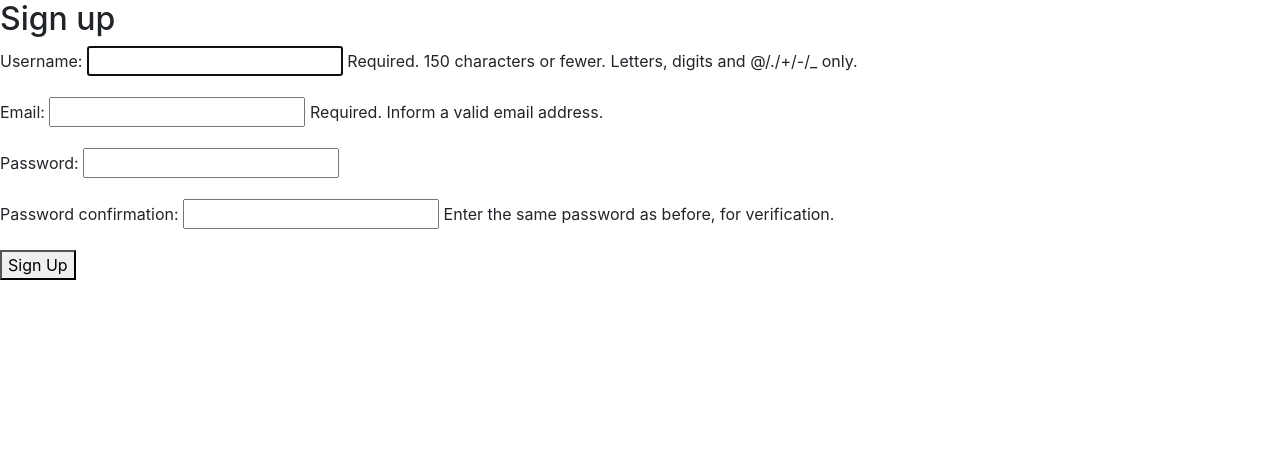
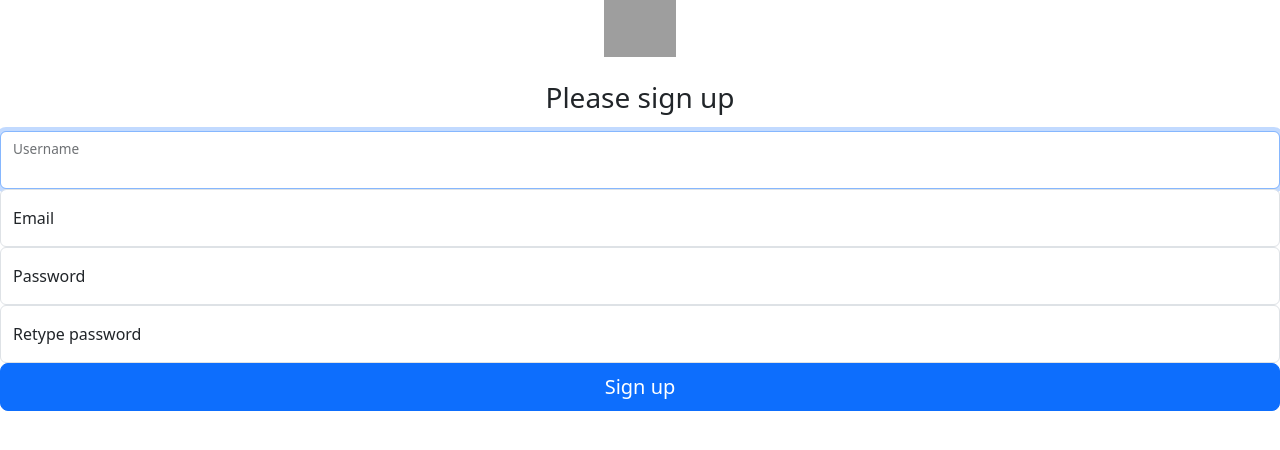
Before and after one commit to Koinegen/test_django_project, a Django app: page /accounts/signup/ in a window 1280 px wide. Shown: the top 450 px of the page. Run offline with Django 4.2, Linux system fonts and the light colour scheme; some libraries are stand-ins or nearby versions; grey boxes are pictures that could not be loaded.

Commit message:
master(feat): created login and register pages with confirmation via email

```diff
--- a/app/accounts/forms.py
+++ b/app/accounts/forms.py
@@ -1,6 +1,8 @@
 from django import forms
-from django.contrib.auth.forms import UserCreationForm
+from django.contrib.auth.forms import UserCreationForm, AuthenticationForm, UsernameField
 from django.contrib.auth.models import User
+
+
 
 
 class SignUpForm(UserCreationForm):
--- a/app/accounts/urls.py
+++ b/app/accounts/urls.py
@@ -5,7 +5,7 @@ from . import views as core_views
 urlpatterns = [
     path('signup/', core_views.signup, name='signup'),
     path('account_activation_sent/', core_views.account_activation_sent, name='account_activation_sent'),
-    re_path(r'activate/(?P<uidb64>[0-9A-Za-z_\-]*)/(?P<token>[0-9A-Za-z]{1,13}-[0-9A-Za-z]{1,20})',
+    re_path(r'activate/(?P<uidb64>[0-9A-Za-z_\-]*)/(?P<token>[0-9A-Za-z]{1,13}-[0-9A-Za-z]{1,32})',
         core_views.activate, name='activate')
     # re_path(r'activate/(?P<uidb64>.*)/(?P<token>.*)', core_views.activate, name='activate')
 ]
--- a/app/accounts/views.py
+++ b/app/accounts/views.py
@@ -38,7 +38,6 @@ def activate(request, uidb64, token):
         user = User.objects.get(pk=uid)
     except (TypeError, ValueError, OverflowError, User.DoesNotExist):
         user = None
-
     if user is not None and account_activation_token.check_token(user, token):
         user.is_active = True
         user.profile.email_confirmed = True
--- a/app/templates/base.html
+++ b/app/templates/base.html
@@ -1,27 +1,41 @@
+{% load static %}
 <!DOCTYPE html>
 <html lang="en">
 
 <head>
     <title>{% block title %}{% endblock %}</title>
+{#    <meta name="viewport" content="width=device-width, initial-scale=1, shrink-to-fit=no">#}
+    <!-- CSS only -->
+    <link href="https://cdn.jsdelivr.net/npm/bootstrap@5.3.0-alpha1/dist/css/bootstrap.min.css" rel="stylesheet"
+          integrity="sha384-GLhlTQ8iRABdZLl6O3oVMWSktQOp6b7In1Zl3/Jr59b6EGGoI1aFkw7cmDA6j6gD" crossorigin="anonymous">
 
-    <!-- CSS only -->
-    <link rel="stylesheet" href="https://stackpath.bootstrapcdn.com/bootstrap/4.5.0/css/bootstrap.min.css"
-        integrity="sha384-9aIt2nRpC12Uk9gS9baDl411NQApFmC26EwAOH8WgZl5MYYxFfc+NcPb1dKGj7Sk" crossorigin="anonymous">
 
-    <!-- JS, Popper.js, and jQuery -->
-    <script src="https://code.jquery.com/jquery-3.5.1.slim.min.js"
-        integrity="sha384-DfXdz2htPH0lsSSs5nCTpuj/zy4C+OGpamoFVy38MVBnE+IbbVYUew+OrCXaRkfj"
+    <script src="https://cdn.jsdelivr.net/npm/@popperjs/core@2.11.6/dist/umd/popper.min.js"
+            integrity="sha384-oBqDVmMz9ATKxIep9tiCxS/Z9fNfEXiDAYTujMAeBAsjFuCZSmKbSSUnQlmh/jp3"
             crossorigin="anonymous"></script>
-    <script src="https://cdn.jsdelivr.net/npm/popper.js@1.16.0/dist/umd/popper.min.js"
-        integrity="sha384-Q6E9RHvbIyZFJoft+2mJbHaEWldlvI9IOYy5n3zV9zzTtmI3UksdQRVvoxMfooAo"
+    <script src="https://cdn.jsdelivr.net/npm/bootstrap@5.3.0-alpha1/dist/js/bootstrap.min.js"
+            integrity="sha384-mQ93GR66B00ZXjt0YO5KlohRA5SY2XofN4zfuZxLkoj1gXtW8ANNCe9d5Y3eG5eD"
             crossorigin="anonymous"></script>
-    <script src="https://stackpath.bootstrapcdn.com/bootstrap/4.5.0/js/bootstrap.min.js"
-        integrity="sha384-OgVRvuATP1z7JjHLkuOU7Xw704+h835Lr+6QL9UvYjZE3Ipu6Tp75j7Bh/kR0JKI"
-        crossorigin="anonymous"></script>
+    {#    <link rel="stylesheet" href="https://stackpath.bootstrapcdn.com/bootstrap/4.5.0/css/bootstrap.min.css"#}
+    {#          integrity="sha384-9aIt2nRpC12Uk9gS9baDl411NQApFmC26EwAOH8WgZl5MYYxFfc+NcPb1dKGj7Sk" crossorigin="anonymous">#}
+    {##}
+    {#    <!-- JS, Popper.js, and jQuery -->#}
+    {#    <script src="https://code.jquery.com/jquery-3.5.1.slim.min.js"#}
+    {#            integrity="sha384-DfXdz2htPH0lsSSs5nCTpuj/zy4C+OGpamoFVy38MVBnE+IbbVYUew+OrCXaRkfj"#}
+    {#            crossorigin="anonymous"></script>#}
+    {#    <script src="https://cdn.jsdelivr.net/npm/popper.js@1.16.0/dist/umd/popper.min.js"#}
+    {#            integrity="sha384-Q6E9RHvbIyZFJoft+2mJbHaEWldlvI9IOYy5n3zV9zzTtmI3UksdQRVvoxMfooAo"#}
+    {#            crossorigin="anonymous"></script>#}
+    {#    <script src="https://stackpath.bootstrapcdn.com/bootstrap/4.5.0/js/bootstrap.min.js"#}
+    {#            integrity="sha384-OgVRvuATP1z7JjHLkuOU7Xw704+h835Lr+6QL9UvYjZE3Ipu6Tp75j7Bh/kR0JKI"#}
+    {#            crossorigin="anonymous"></script>#}
+
+{% block head %}
+{% endblock %}
 
 </head>
-<body>
-    {% block header %}
+<body class="text-center">
+{% block navbar %}
 {% endblock %}
 {% block content %}
 {% endblock %}
--- a/app/templates/lk/home_lk.html
+++ b/app/templates/home.html
@@ -1,6 +1,8 @@
-{% extends 'lk/base_lk.html' %}
+{% extends 'base_navbar.html' %}
 
 {% block title %} Home {% endblock %}
+
+{{ navbar }}
 
 {% block content %}
 <main role="main">
--- a/app/templates/registration/signup.html
+++ b/app/templates/registration/signup.html
@@ -1,13 +1,100 @@
-<!-- templates/registration/signup.html -->
-{% extends "base.html" %}
+{% extends 'base.html' %}
+{% load static %}
+{% block head %}
+    <link rel="stylesheet" href="{% static 'css/signup.css' %}">
+{% endblock %}
 
-{% block title %}Sign Up{% endblock %}
+{% block title %}Sign up{% endblock %}
+{% block content %}
+    <main class="form-signin w-100 m-auto">
+        {% if messages %}
+            <div class="notification is-danger">
+                {% for message in messages %}
+                    <div class="alert alert-{{ message.tags }}">{{ message }}</div>
+                {% endfor %}
+            </div>
+        {% endif %}
 
-{% block content %}
-  <h2>Sign up</h2>
-  <form method="post">
-    {% csrf_token %}
-    {{ form.as_p }}
-    <button type="submit">Sign Up</button>
-  </form>
+        <form method="post">
+            {% csrf_token %}
+            <img class="mb-4" src="{% static 'i/django_logo.png' %}" alt="" width="72" height="57">
+            <h1 class="h3 mb-3 fw-normal">Please sign up</h1>
+            <div class="form-floating">
+                <input type="text" maxlength="150" autofocus name="username" class="form-control" required
+                       id="id_username"
+                       placeholder="Username">
+                <label for="id_username">Username</label>
+{#                <span class="helptext">Required. 150 characters or fewer. Letters, digits and @/./+/-/_ only.</span>#}
+            </div>
+
+            <div class="form-floating">
+                <input type="email" name="email" maxlength="254" required class="form-control" id="id_email"
+                       placeholder="name@example.com">
+                <label for="id_email">Email</label>
+{#                <span class="helptext">Required. Inform a valid email address.</span>#}
+            </div>
+
+            <div class="form-floating">
+                <input type="password" name="password1" class="form-control" required id="id_password1"
+                       autocomplete="new-password" placeholder="Password">
+                <label for="id_password1">Password</label>
+            </div>
+
+            <div class="form-floating">
+                <input type="password" name="password2" class="form-control" required id="id_password2"
+                       autocomplete="new-password" placeholder="Retype password">
+                <label for="id_password2">Retype password</label>
+            </div>
+            <button class="w-100 btn btn-lg btn-primary" type="submit">Sign up</button>
+        </form>
+    </main>
+
+
+{#            <h2>Sign up</h2>#}
+{#            <form method="post">#}
+{#                {% csrf_token %}#}
+{#                {{ form.as_p }}#}
+{#                <button type="submit">Sign Up</button>#}
+{#            </form>#}
 {% endblock %}
+
+
+{#    <main class="form-signin w-100 m-auto">#}
+{#        #}
+{#  <h2>Sign up</h2>#}
+{#  <form method="post">#}
+{#    <input type="hidden" name="csrfmiddlewaretoken" value="K3l8DVrMn2Ogi62xJbUEo42MVdCd0PcM5QI7u3Pi7VzvKrP0zQO3U1qxrukVL2qv">#}
+{#    <p>#}
+{#    <label for="id_username">Username:</label>#}
+{#    <input type="text" name="username" maxlength="150" autofocus required id="id_username">#}
+{#    #}
+{#      <span class="helptext">Required. 150 characters or fewer. Letters, digits and @/./+/-/_ only.</span>#}
+{#    #}
+{#    #}
+{#  </p>#}
+{##}
+{#  #}
+{#  <p>#}
+{#    <label for="id_email">Email:</label>#}
+{#    <input type="email" name="email" maxlength="254" required id="id_email">#}
+{#    #}
+{#      <span class="helptext">Required. Inform a valid email address.</span>#}
+{#    #}
+{#    #}
+{#  </p>#}
+{##}
+{#  #}
+{#  <p>#}
+{#    <label for="id_password1">Password:</label>#}
+{#    <input type="password" name="password1" autocomplete="new-password" required id="id_password1">#}
+{#    #}
+{#    #}
+{#  </p>#}
+{##}
+{#  #}
+{#  <p>#}
+{#    <label for="id_password2">Password confirmation:</label>#}
+{#    <input type="password" name="password2" autocomplete="new-password" required id="id_password2">#}
+{#    #}
+{#      <span class="helptext">Enter the same password as before, for verification.</span>#}
+{#    #}
--- a/app/test_django_project/urls.py
+++ b/app/test_django_project/urls.py
@@ -15,10 +15,13 @@ Including another URLconf
 """
 from django.contrib import admin
 from django.urls import include, path
+from django.conf import settings
+from django.conf.urls.static import static
+from django.contrib.auth import views
 
 urlpatterns = [
     path('admin/', admin.site.urls),
     path('accounts/', include('django.contrib.auth.urls')),
     path("accounts/", include("accounts.urls")),
     path('home/', include('test_styles.urls'))
-]
+] + static(settings.STATIC_URL, document_root=settings.STATIC_ROOT)
```
Also changed, not shown: app/templates/registration/login.html (+33 -32 lines), app/test_django_project/settings.py (+4 -3 lines). Lines whose indentation alone changed are shown as unchanged.
